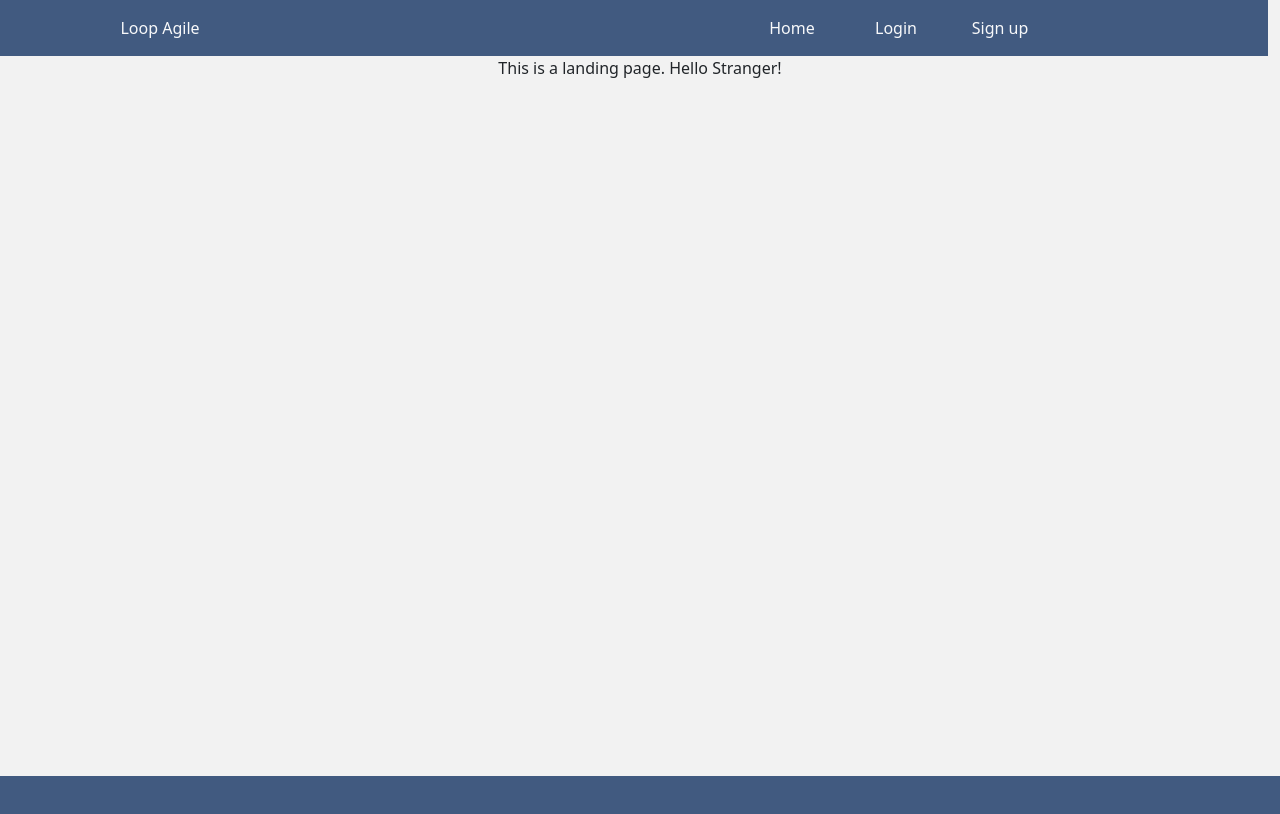
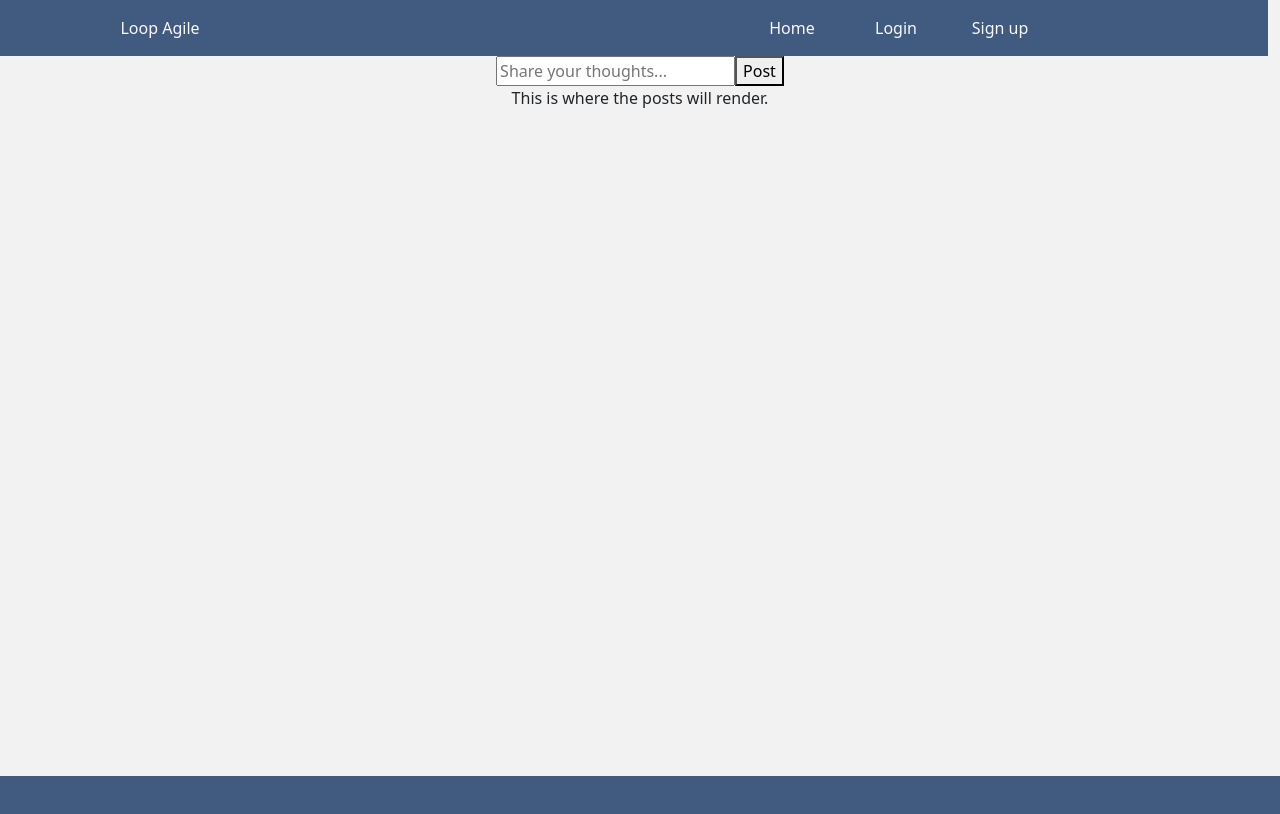
Before and after one commit to darklight81/RMIT-22-FWP, a React (Create React App) app: page / in a window 1280 px wide. Shown: the top 814 px of the page. Built offline with nearby package versions, Linux system fonts and the light colour scheme.

Commit message:
Updated profile, Added PostForm

```diff
--- /dev/null
+++ b/src/css/Profile.css
@@ -0,0 +1,3 @@
+.profile {
+    background-color: #D9D9D9;
+}
--- /dev/null
+++ b/src/view/Dashboard.js
@@ -0,0 +1,10 @@
+function Dashboard(props){
+    let posts = JSON.parse(localStorage.getItem('posts'))
+    return(
+        <div className={`dashboard`}>
+            This is where the posts will render.
+        </div>
+    )
+}
+
+export default Dashboard
--- a/src/view/LandingPage.js
+++ b/src/view/LandingPage.js
@@ -1,11 +1,15 @@
+import PostForm from "./PostForm";
+import Dashboard from "./Dashboard";
+
 function LandingPage(props) {
     let greetings = 'Stranger'
     if (props.user.name){
         greetings = props.user.name
     }
         return (
-            <div className={`error`}>
-                This is a landing page. Hello {greetings}!
+            <div className={`landing-page`}>
+                <PostForm user={props.user}/>
+                <Dashboard/>
             </div>
         );
 }
--- /dev/null
+++ b/src/view/PostForm.js
@@ -0,0 +1,30 @@
+function PostForm(props){
+
+    function handleSubmit(e) {
+        e.preventDefault()
+        const post = {
+            content: e.target[0].value,
+            author: props.user.name,
+            time: Date()
+        }
+
+        // todo: validate the content of the push
+        // todo: add possibility of uploading a picture
+        let posts = JSON.parse(localStorage.getItem('posts'))
+        if (posts === null)
+            posts = []
+        posts.push(post)
+        localStorage.setItem('posts', JSON.stringify(posts))
+    }
+
+    return (
+        <div className={`post-form`}>
+            <form onSubmit={e => handleSubmit(e)}>
+                <input type="textarea" placeholder="Share your thoughts..."/>
+                <button type="submit"> Post </button>
+            </form>
+        </div>
+    )
+}
+
+export default PostForm
--- a/src/view/Profile.js
+++ b/src/view/Profile.js
@@ -1,8 +1,10 @@
-
+import "../css/Profile.css"
 function Profile(props){
     return(
-        <div className={`profile`}>
-            This is my profile
+        <div className={`row justify-content-center mt-5`}>
+            <div className={`col-6 profile`}>
+                Hi {props.user.name}!
+            </div>
         </div>
     )
 }
```
